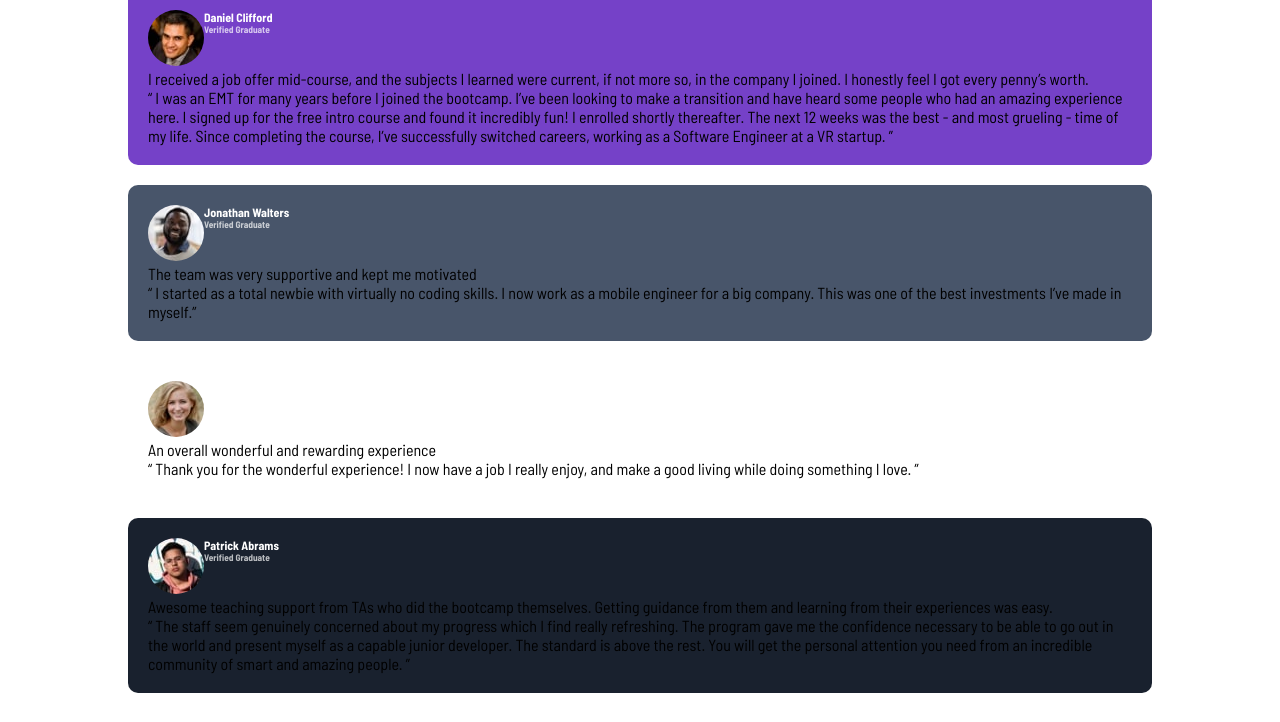
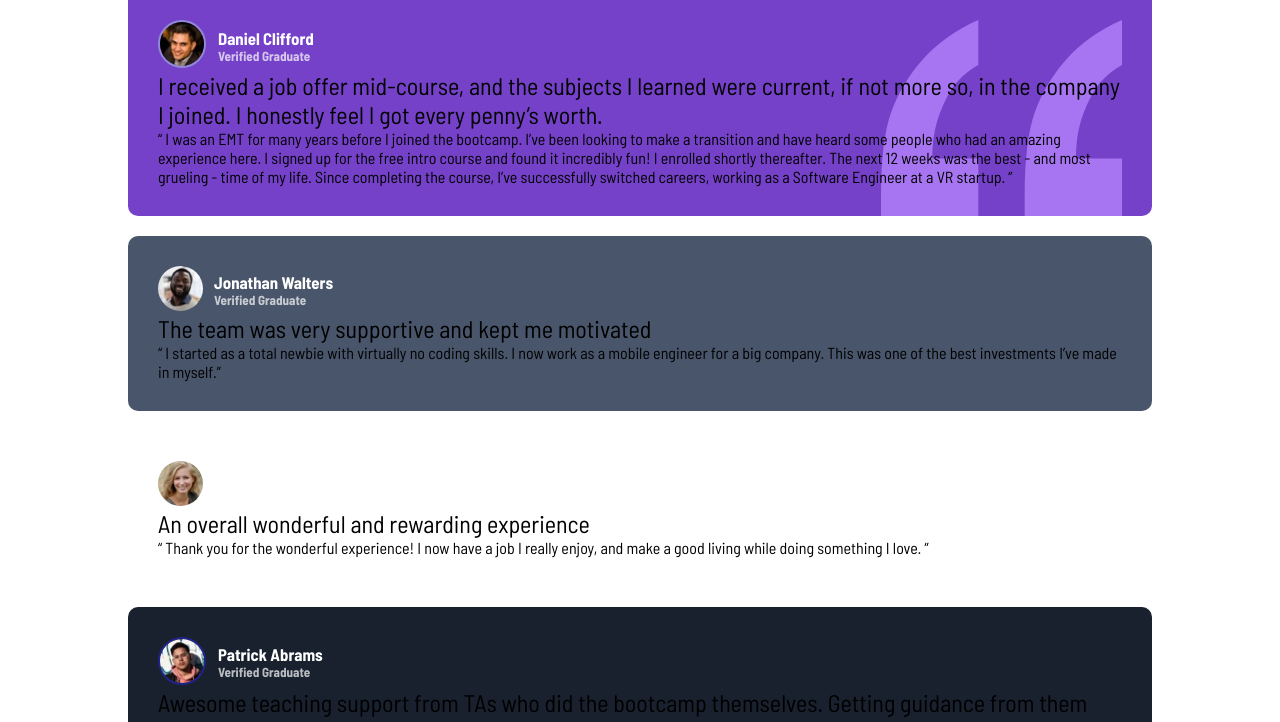
Before and after one commit to ATlexEide/testimonials, a plain HTML site: page index.html in a window 1280 px wide. Shown: the part 48-770 px from the top of the page. Drawn offline with Linux system fonts and the light colour scheme.

Commit message:
Add quote

```diff
--- a/index.html
+++ b/index.html
@@ -38,7 +38,7 @@
             current, if not more so, in the company I joined. I honestly feel I
             got every penny’s worth.
           </p>
-          <p class="p-2">
+          <blockquote class="p-2">
             “ I was an EMT for many years before I joined the bootcamp. I’ve
             been looking to make a transition and have heard some people who had
             an amazing experience here. I signed up for the free intro course
@@ -46,7 +46,7 @@
             12 weeks was the best - and most grueling - time of my life. Since
             completing the course, I’ve successfully switched careers, working
             as a Software Engineer at a VR startup. ”
-          </p>
+          </blockquote>
         </article>
         <article>
           <div class="user">
@@ -60,11 +60,11 @@
             </div>
           </div>
           <p class="p-1">The team was very supportive and kept me motivated</p>
-          <p class="p-2">
+          <blockquote class="p-2">
             “ I started as a total newbie with virtually no coding skills. I now
             work as a mobile engineer for a big company. This was one of the
             best investments I’ve made in myself.”
-          </p>
+          </blockquote>
         </article>
         <article>
           <div class="user">
@@ -76,11 +76,11 @@
               <h3 class="verified">Verified Graduate</h3>
             </div>
           </div>
-          <p class="-p1">An overall wonderful and rewarding experience</p>
-          <p class="p-2">
+          <p class="p-1">An overall wonderful and rewarding experience</p>
+          <blockquote class="p-2">
             “ Thank you for the wonderful experience! I now have a job I really
             enjoy, and make a good living while doing something I love. ”
-          </p>
+          </blockquote>
         </article>
         <article>
           <div class="user">
@@ -97,14 +97,14 @@
             Getting guidance from them and learning from their experiences was
             easy.
           </p>
-          <p class="p-2">
+          <blockquote class="p-2">
             “ The staff seem genuinely concerned about my progress which I find
             really refreshing. The program gave me the confidence necessary to
             be able to go out in the world and present myself as a capable
             junior developer. The standard is above the rest. You will get the
             personal attention you need from an incredible community of smart
             and amazing people. ”
-          </p>
+          </blockquote>
         </article>
         <article>
           <div class="user">
@@ -119,7 +119,7 @@
           <p class="p-1">
             Such a life-changing experience. Highly recommended!
           </p>
-          <p class="p-2">
+          <blockquote class="p-2">
             “ Before joining the bootcamp, I’ve never written a line of code. I
             needed some structure from professionals who can help me learn
             programming step by step. I was encouraged to enroll by a former
@@ -132,7 +132,7 @@
             example of my developent experience. It certainly helped me land a
             job as a full-stack developer after receiving multiple offers. 100%
             recommend! ”
-          </p>
+          </blockquote>
         </article>
       </section>
     </main>
--- a/style.css
+++ b/style.css
@@ -27,10 +27,18 @@ section {
 article {
   border-radius: 10px;
   width: 100%;
-  padding: 20px;
+  padding: 30px;
 }
 article:first-child {
   background-color: var(--violet);
+  background-image: url(./images/bg-pattern-quotation.svg);
+  background-repeat: no-repeat;
+  background-position: top right;
+  background-origin: content-box;
+  background-size: 25%;
+}
+article:first-child img {
+  border: 2px solid rgba(173, 216, 230, 0.485);
 }
 article:nth-child(2) {
   background-color: var(--grayish-blue);
@@ -38,19 +46,26 @@ article:nth-child(2) {
 article:nth-child(2n + 4) {
   background-color: var(--blackish-blue);
 }
+article:nth-child(2n + 4) img {
+  border: 2px solid rgba(37, 37, 204, 0.589);
+}
 article:nth-child(2n + 5) {
   background-color: var(--white);
 }
+article:nth-child(2n + 5) img {
+  border: 2px solid rgba(90, 90, 90, 0.819);
+}
 img {
+  width: 80%;
   border-radius: 100%;
 }
 .user {
   display: flex;
 }
 .user-info {
-  font-size: 0.5rem;
+  font-size: 0.7rem;
   display: flex;
-  display: flex;
+  justify-content: center;
   flex-direction: column;
 }
 .name {
@@ -58,7 +73,13 @@ img {
 }
 .verified {
   color: var(--white);
-  opacity: 0.7;
+  opacity: 70%;
+}
+.p-1 {
+  font-size: 1.5rem;
+}
+.p-2 {
+  font-size: 1rem;
 }
 .attribution {
   font-size: 11px;
```
